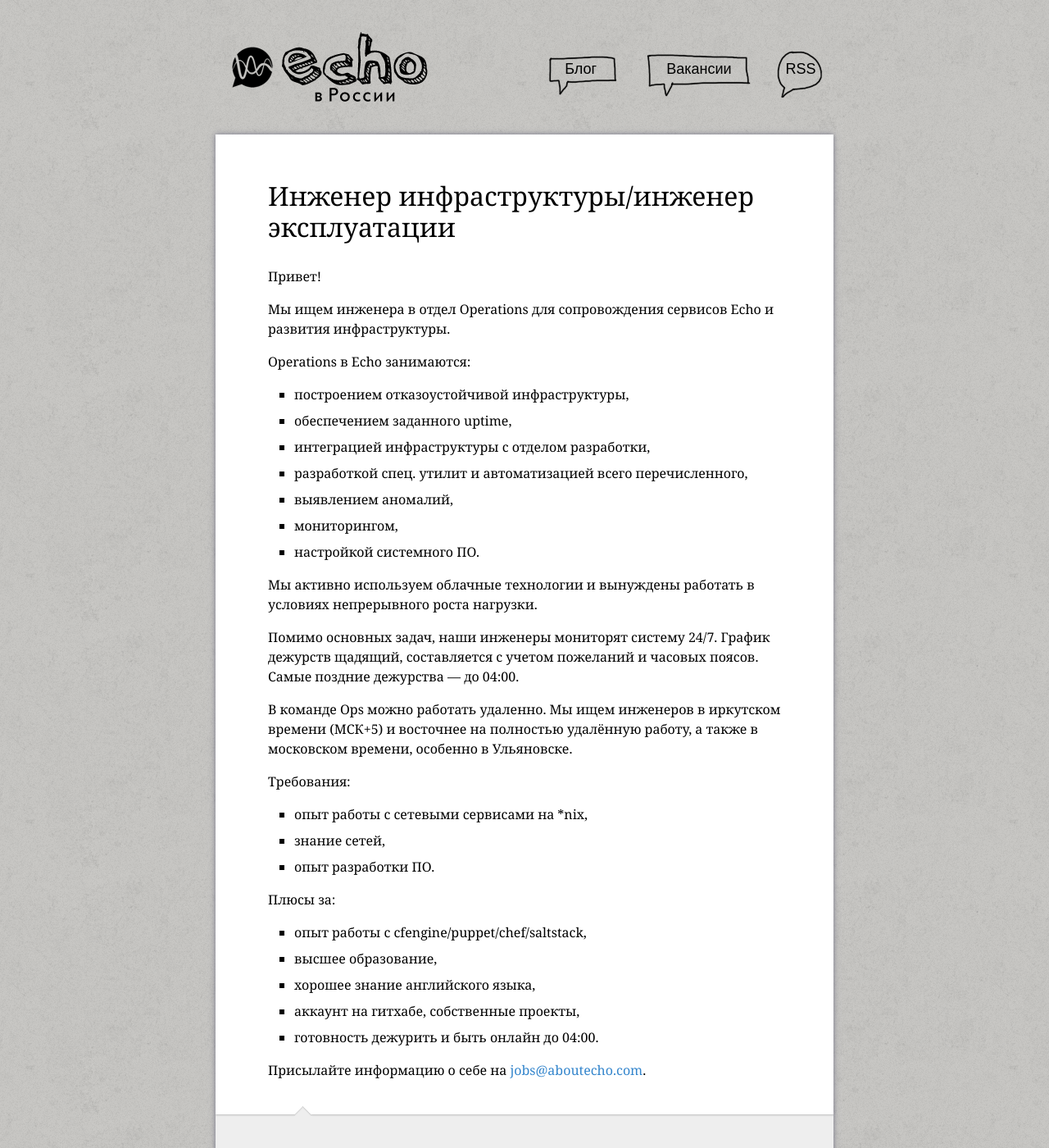
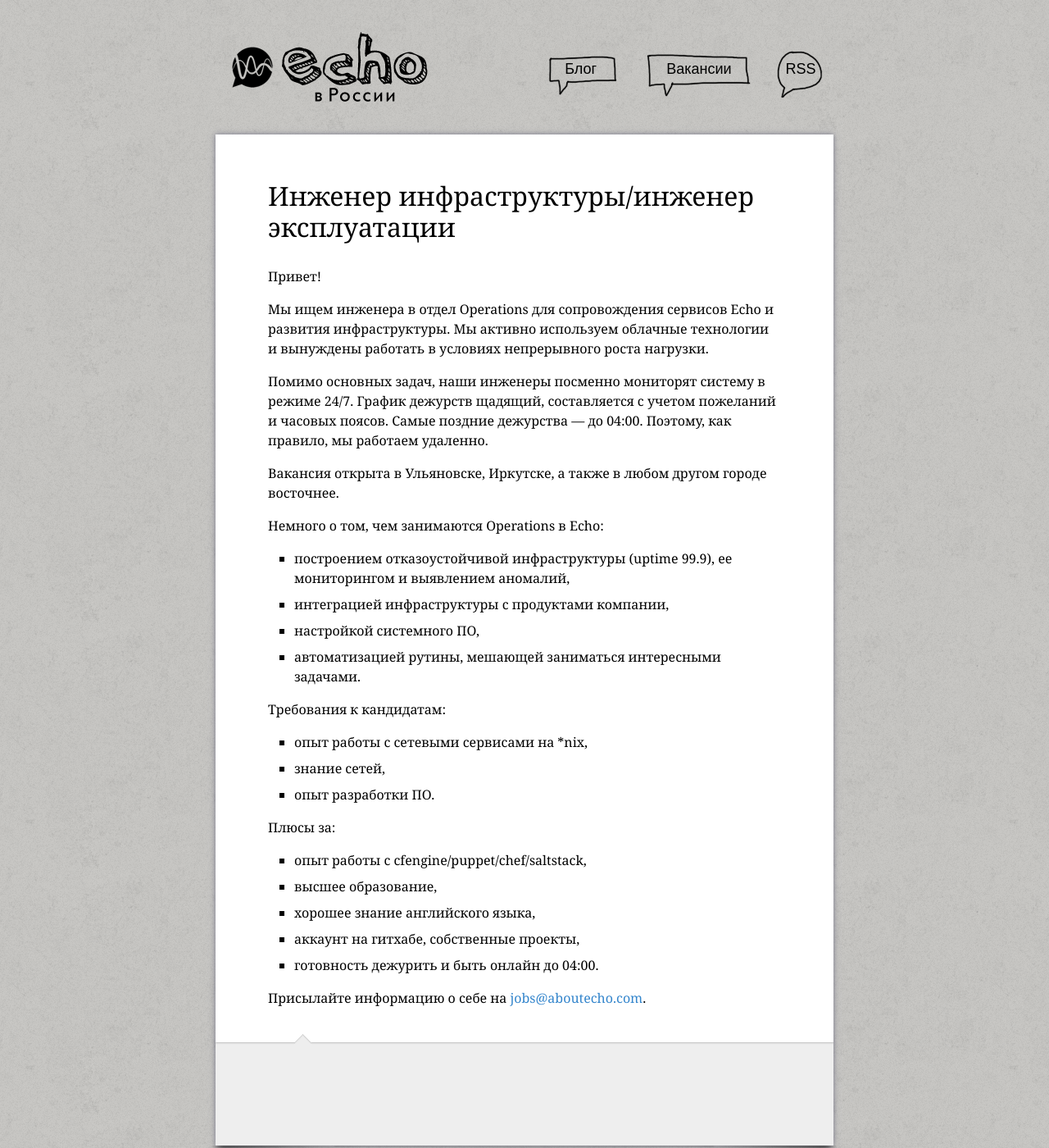
Before and after one commit to EchoTeam/echoteam.github.com, a Jekyll site: the page built from jobs/ops-september-2013.html, in a window 1280 px wide and 1400 px high. Shown: the whole window at 82% size. Built offline with Jekyll 4.4.1, drawn with Linux system fonts in a browser that asks for light colours; some web fonts are replaced; Markdown is read by kramdown in place of the engine named in the settings.

Commit message:
rewrote vacancy description

```diff
--- a/jobs/ops-september-2013.html
+++ b/jobs/ops-september-2013.html
@@ -8,20 +8,17 @@
     <div class="post__content">
         <p>Привет!
         <p>Мы ищем инженера в отдел Operations для сопровождения сервисов Echo и развития инфраструктуры.
-        <p>Operations в Echo занимаются:
+        Мы активно используем облачные технологии и вынуждены работать в условиях непрерывного роста нагрузки.
+        <p>Помимо основных задач, наши инженеры посменно мониторят систему в режиме 24/7. График дежурств щадящий, составляется с учетом пожеланий и часовых поясов. Самые поздние дежурства — до 04:00. Поэтому, как правило, мы работаем удаленно.
+        <p>Вакансия открыта в Ульяновске, Иркутске, а также в любом другом городе восточнее.
+        <p>Немного о том, чем занимаются Operations в Echo:
         <ul>
-            <li>построением отказоустойчивой инфраструктуры,
-            <li>обеспечением заданного uptime,
-            <li>интеграцией инфраструктуры с отделом разработки,
-            <li>разработкой спец. утилит и автоматизацией всего перечисленного,
-            <li>выявлением аномалий,
-            <li>мониторингом,
-            <li>настройкой системного ПО.
+            <li>построением отказоустойчивой инфраструктуры (uptime 99.9), ee мониторингом и выявлением аномалий,
+            <li>интеграцией инфраструктуры с продуктами компании,
+            <li>настройкой системного ПО,
+            <li>автоматизацией рутины, мешающей заниматься интересными задачами.
         </ul>
-        <p>Мы активно используем облачные технологии и вынуждены работать в условиях непрерывного роста нагрузки.
-        <p>Помимо основных задач, наши инженеры мониторят систему 24/7. График дежурств щадящий, составляется с учетом пожеланий и часовых поясов. Самые поздние дежурства — до 04:00.
-        <p>В команде Ops можно работать удаленно. Мы ищем инженеров в иркутском времени (МСК+5) и восточнее на полностью удалённую работу, а также в московском времени, особенно в Ульяновске.
-        <p>Требования:
+        <p>Требования к кандидатам:
         <ul>
             <li>опыт работы с сетевыми сервисами на *nix,
             <li>знание сетей,
```
